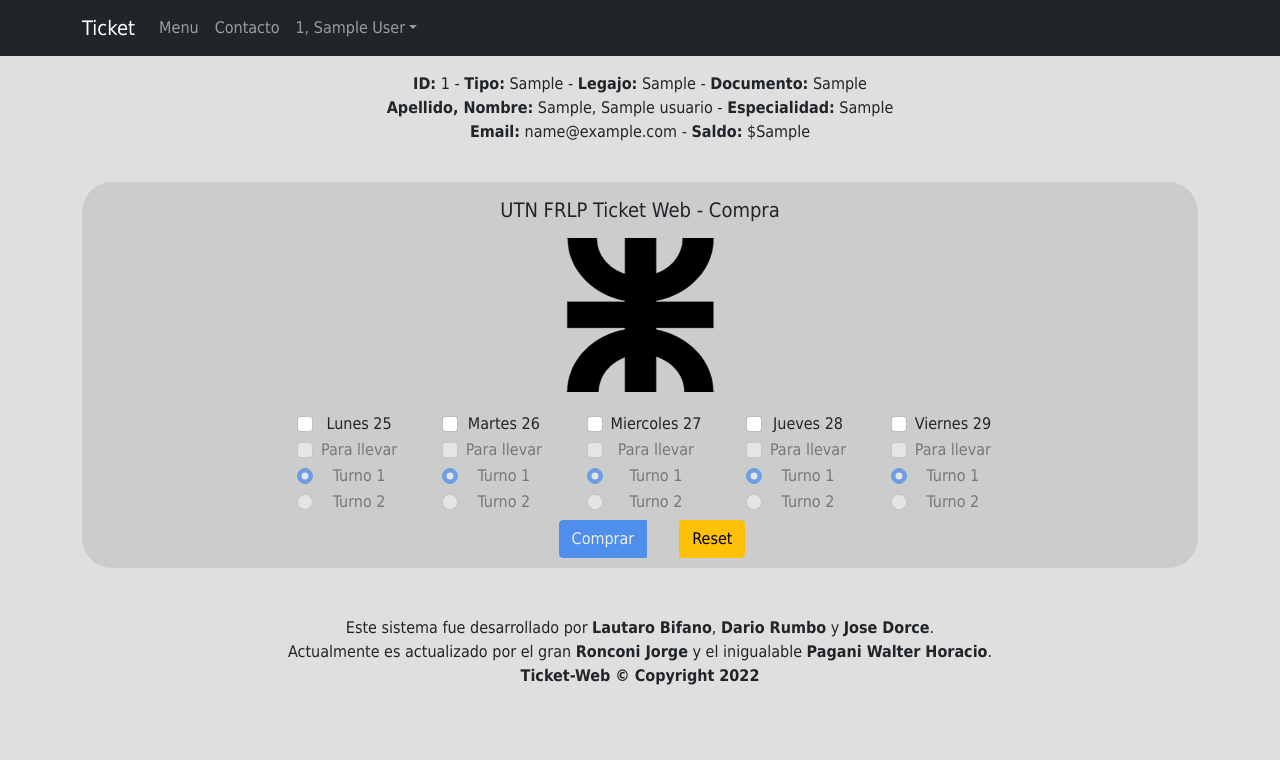
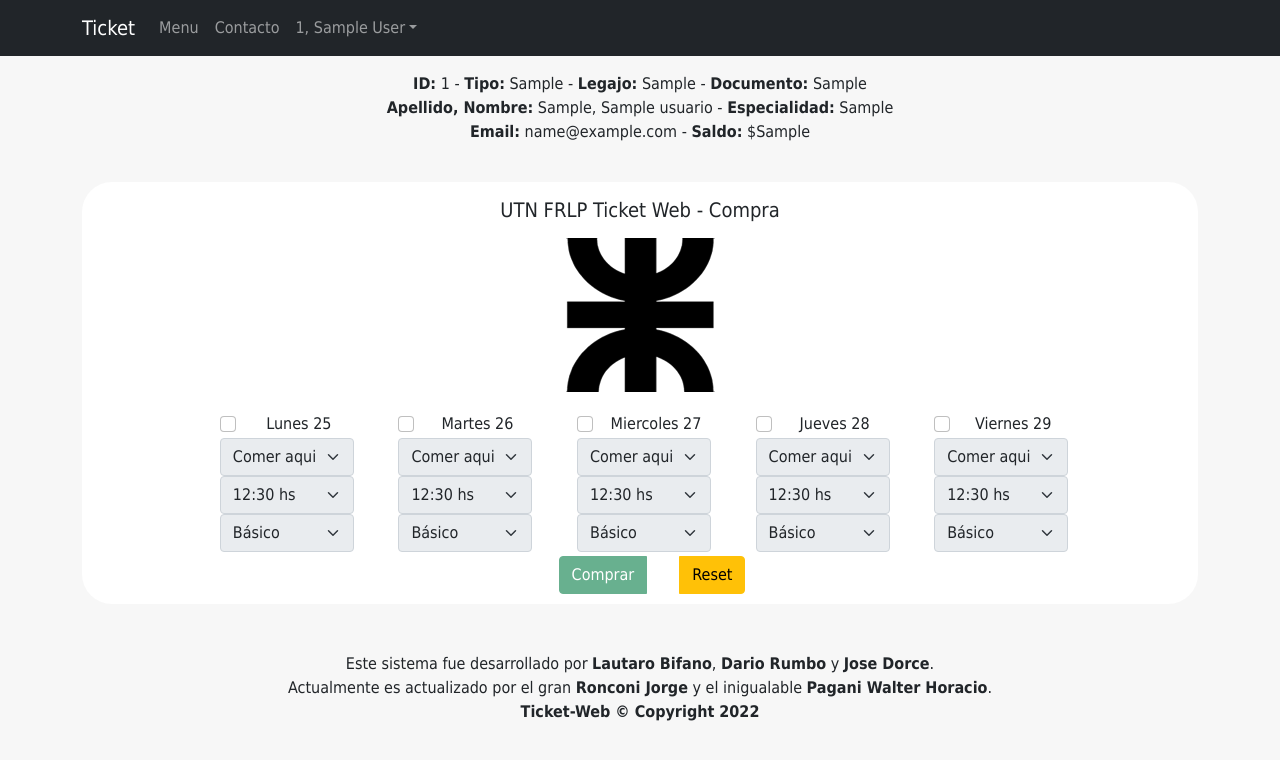
Before and after one commit to driendro/ticket-frlp-utn, a CodeIgniter app: page /ticket/usuario in a window 1280 px wide. Shown: the top 760 px of the page. Run offline with CodeIgniter, Linux system fonts and the light colour scheme; the visitor is signed in with stand-in values (Sample User, id 1); tables that the repository leaves empty or names only in its code hold one stand-in row (values such as "Sample post").

Commit message:
funcion cargar funcional

```diff
--- a/application/config/config.php
+++ b/application/config/config.php
@@ -1,6 +1,7 @@
 <?php
 defined('BASEPATH') OR exit('No direct script access allowed');
 
+date_default_timezone_set('America/Argentina/Buenos_Aires');
 /*
 |--------------------------------------------------------------------------
 | Base Site URL
@@ -25,6 +26,7 @@ defined('BASEPATH') OR exit('No direct script access allowed');
 */
 //$config['base_url'] = 'http://localhost/ticket';
 $config['base_url'] = 'http://192.168.0.101/ticket';
+//$config['base_url'] = 'http://192.168.66.88/ticket';
 
 /*
 |--------------------------------------------------------------------------
--- a/application/config/migration.php
+++ b/application/config/migration.php
@@ -69,7 +69,7 @@ $config['migration_auto_latest'] = FALSE;
 | be upgraded / downgraded to.
 |
 */
-$config['migration_version'] = 3;
+$config['migration_version'] = 5;
 
 /*
 |--------------------------------------------------------------------------
--- a/application/controllers/Usuario.php
+++ b/application/controllers/Usuario.php
@@ -14,11 +14,6 @@ class Usuario extends CI_Controller
         {
             redirect(base_url('login'));
         }
-
-		if(ini_get('date.timezone'))
-        {
-            date_default_timezone_set('America/Argentina/Buenos_Aires');
-        }
     }
 
     public function index()
@@ -33,11 +28,7 @@ class Usuario extends CI_Controller
             'titulo' => 'Comprar',
             'usuario' => $this->usuario_model->getUserById(
                 $this->session->userdata('id_usuario')),
-			'feriados'=> $this->feriado_model->getFeriadosInRange($proximo_lunes_fecha, $proximo_viernes_fecha),
-			'feriados_list'=> $this->feriado_model->getFeriado(),
-			'fechas' => $this->feriado_model->getListFechasInRange($proximo_lunes_fecha, $proximo_viernes_fecha),
-			'lunes'=>$proximo_lunes_fecha,
-			'viernes' => $proximo_viernes_fecha
+			'feriados'=> $this->feriado_model->getFeriadosInRange($proximo_lunes_fecha, $proximo_viernes_fecha)
         ];
 
         $this->load->view('header', $data);
--- a/application/views/historial.php
+++ b/application/views/historial.php
@@ -14,6 +14,7 @@
     							<th class="col">Hora</th>
     							<th class="col">Dia comprado</th>
     							<th class="col">Precio</th>
+    							<th class="col">Menu</th>
     						</tr>
     					</thead>
     					<tbody>
@@ -23,6 +24,7 @@
     							<td><?= $compra->hora; ?></td>
     							<td><?= $compra->dia_comprado; ?></td>
     							<td><?= $compra->precio; ?></td>
+    							<td><?= $compra->menu; ?></td>
     						</tr>
     						<?php endforeach; ?>
     					</tbody>
--- a/application/views/index.php
+++ b/application/views/index.php
@@ -37,33 +37,36 @@
 
     					<div class="my-1 form-check form-check-inline">
     						<fieldset
-    							<?= ($usuario->saldo < 180) || (in_array(date('Y-m-d', $proximo), array_column($fechas, 'fecha'))) ? 'disabled' : ''; ?>>
+    							<?= ($usuario->saldo < 180) || (in_array(date('Y-m-d', $proximo), array_column($feriados, 'fecha'))) ? 'disabled' : ''; ?>>
     							<div class="form-check">
     								<input type="checkbox" class="form-check-input" id="check<?= ucwords($dia); ?>"
     									name="check<?= ucwords($dia); ?>" value="<?= ucwords($dia); ?>">
-    								<label class="form-check-label"
-    									for="check<?= ucwords($dia); ?>"><?= ucwords($dia); ?>
-    									<?= $proxima_fecha; ?></label>
+    								<label class="form-check-label" for="check<?= ucwords($dia); ?>">
+    									<?= ucwords($dia); ?> <?= $proxima_fecha; ?>
+    								</label>
     							</div>
     							<fieldset id="<?= $dia; ?>" disabled>
-    								<div class="form-check">
-    									<input type="checkbox" class="form-check-input" id="checkTipo<?= $key; ?>"
-    										name="checkTipo<?= $key; ?>" value="Para llevar">
-    									<label class="form-check-label" for="checkTipo<?= $key; ?>">Para llevar</label>
+    								<div>
+    									<select class="form-select" name="selectTipo<?= ucwords($dia); ?>"
+    										id="selectTipo<?= ucwords($dia); ?>">
+    										<option value="Comer"> Comer aqui </option>
+    										<option value="Llevar"> Para llevar </option>
+    									</select>
     								</div>
-    								<div class="form-check">
-    									<input class="form-check-input" type="radio"
-    										name="radioTurno<?= ucwords($dia); ?>" id="radioTurno<?= ucwords($dia); ?>1"
-    										value="Turno 1" checked>
-    									<label class="form-check-label" for="radioTurno<?= ucwords($dia); ?>1">Turno
-    										1</label>
+    								<div>
+    									<select class="form-select" name="selectTurno<?= ucwords($dia); ?>"
+    										id="selectTurno<?= ucwords($dia); ?>">
+    										<option value="Turno 1"> 12:30 hs </option>
+    										<option value="Turno 2"> 13:30 hs </option>
+    									</select>
     								</div>
-    								<div class="form-check">
-    									<input class="form-check-input" type="radio"
-    										name="radioTurno<?= ucwords($dia); ?>" id="radioTurno<?= ucwords($dia); ?>2"
-    										value="Turno 2">
-    									<label class="form-check-label" for="radioTurno<?= ucwords($dia); ?>2">Turno
-    										2</label>
+    								<div>
+    									<select class="form-select" name="selectMenu<?= ucwords($dia); ?>"
+    										id="selectMenu<?= ucwords($dia); ?>">
+    										<option value="Basico"> Básico </option>
+    										<option value="Veggie"> Veggie </option>
+    										<option value="Celiaco"> Celiaco </option>
+    									</select>
     								</div>
     							</fieldset>
     						</fieldset>
@@ -71,7 +74,7 @@
     					<?php endforeach; ?>
     					<div class="form-check">
     						<div class="btn-group" role="group" aria-label="Basic example">
-    							<button type="submit" id="btnCompra" class="btn btn-primary mx-3"
+    							<button type="submit" id="btnCompra" class="btn btn-success mx-3"
     								disabled>Comprar</button>
     							<button type="reset" id="btnReset" class="btn btn-warning mx-3">Reset</button>
     						</div>
--- a/assets/css/style.css
+++ b/assets/css/style.css
@@ -1,11 +1,11 @@
 body {
     font-family: tahoma;
     /*background-color: #AAB4DC;*/
-    background: #DFDFDE;
+    background: #f7f7f7;
 }
 
 .ticket {
-    background: #CCCCCC;
+    background: #ffffff;
     margin: 2% auto;
     border-radius: 30px;
 }
```
Also changed, not shown: application/controllers/Ticket.php (+12 -19 lines), application/migrations/002_create_log_compra.php. Lines whose indentation alone changed are shown as unchanged.
